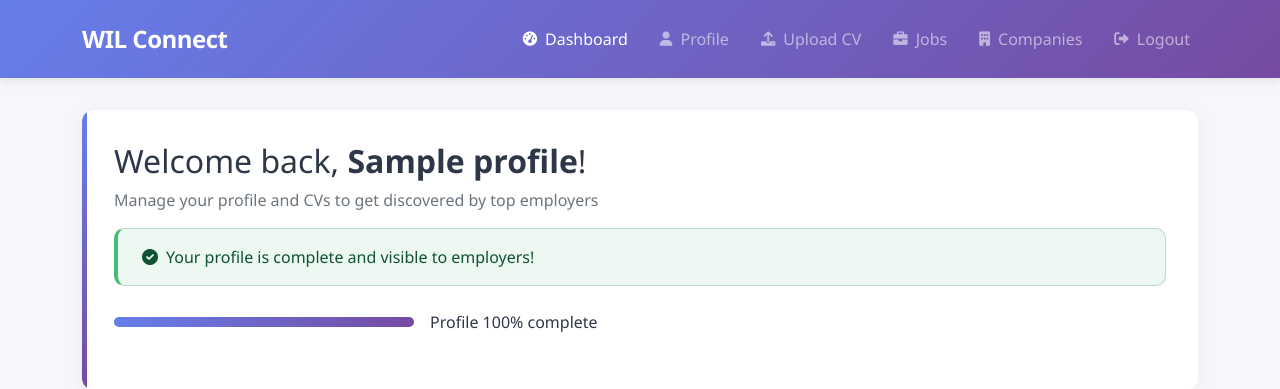
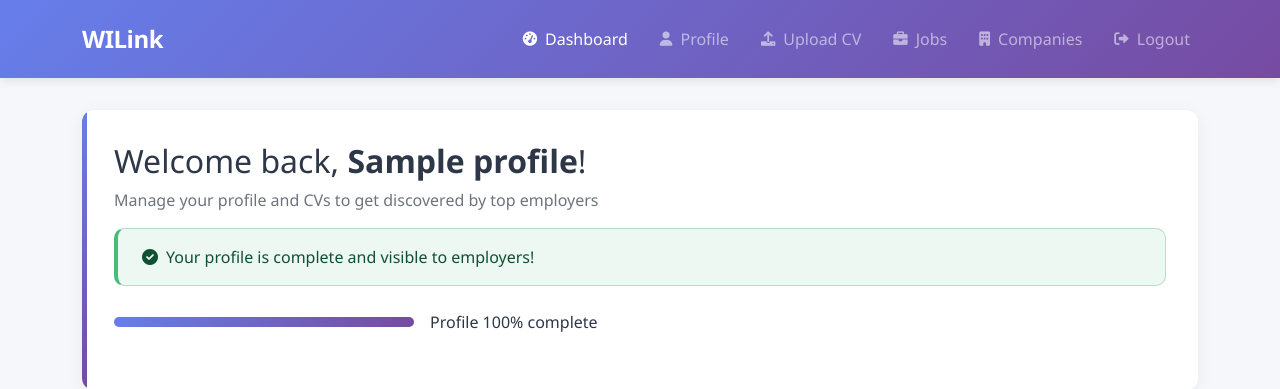
Before and after one commit to Bongoeh/Resume_Main., a Python web app: template templates/student/dashboard.html in a window 1280 px wide. Shown: the top 389 px of the page. Run offline with Jinja, Linux system fonts and the light colour scheme; the template is opened without the code that fills it: most values are stand-ins (such as "Sample title", 1, 10 or a date in 2020).

Commit message:
Change navbar brand name from 'WIL Connect' to 'WILink'

```diff
--- a/templates/student/dashboard.html
+++ b/templates/student/dashboard.html
@@ -207,7 +207,7 @@
 <body>
     <nav class="navbar navbar-expand-lg navbar-dark">
         <div class="container">
-            <a class="navbar-brand" href="{{ url_for('index') }}">WIL Connect</a>
+            <a class="navbar-brand" href="{{ url_for('index') }}">WILink</a>
             <button class="navbar-toggler" type="button" data-bs-toggle="collapse" data-bs-target="#navbarNav">
                 <span class="navbar-toggler-icon"></span>
             </button>
```
